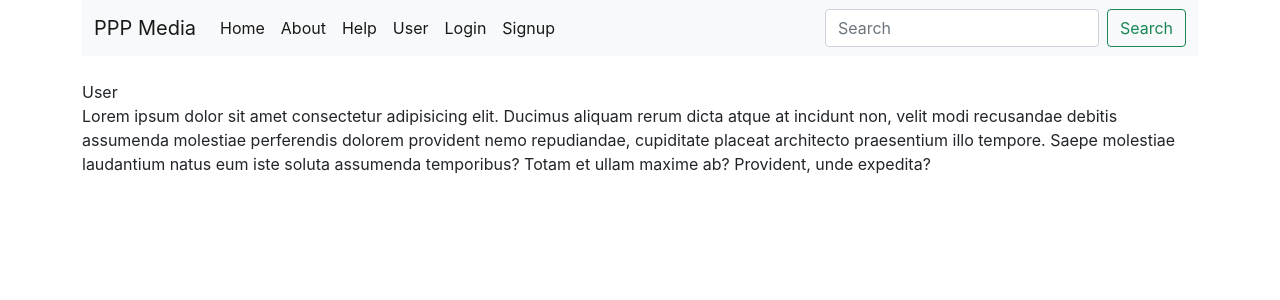
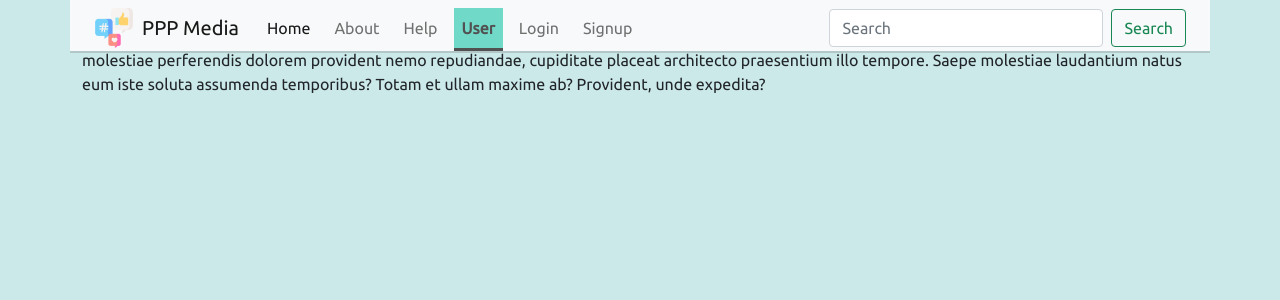
Before and after one commit to SanjayPaul4u/PPPMedia-client-PROJECT1, a React (Create React App) app: page /user in a window 1280 px wide. Shown: the top 300 px of the page. Built offline with nearby package versions, Linux system fonts and the light colour scheme.

Commit message:
4: Working on 404Error page and Navbar

```diff
--- a/src/App.js
+++ b/src/App.js
@@ -6,7 +6,10 @@ import Error404page from './components/Error404page';
 import Login from './components/Login';
 import Signup from './components/Signup';
 import User from './components/User';
+// import Footer from './components/Footer';
 import {BrowserRouter, Routes,Route} from 'react-router-dom'
+
+
 
 /*
 <Home/>
@@ -35,6 +38,7 @@ function App() {
             <Route exact path='/*' element={<Error404page/>}/>
 
         </Routes>
+        {/* <Footer/> */}
 
     </BrowserRouter>
     </>
--- a/src/components/Error404page.js
+++ b/src/components/Error404page.js
@@ -1,9 +1,31 @@
 import React from 'react'
+import '../styleFolder/ErrorPage.css'
+import ErrImg from './images/Error-404-image.png';
+import { Link } from 'react-router-dom';
+
 
 function Error404page() {
   return (
-    <div className='container'>Error404page
-    <p>Lorem ipsum dolor sit amet consectetur adipisicing elit. Ducimus aliquam rerum dicta atque at incidunt non, velit modi recusandae debitis assumenda molestiae perferendis dolorem provident nemo repudiandae, cupiditate placeat architecto praesentium illo tempore. Saepe molestiae laudantium natus eum iste soluta assumenda temporibus? Totam et ullam maxime ab? Provident, unde expedita?</p></div>
+    <div  className='container' id='err-container'>
+      {/* row div */}
+      <div id='err-div' className='row  d-flex justify-content-center'>
+
+          {/* first row */}
+          <div id="img-row" className='col-10 col-md-6 col-xl-6'>
+            <img id='err-img' src={ErrImg} alt="error" />
+          </div>
+
+          {/* second row */}
+          <div id="btn-row" className='col-4 col-md-6 col-xl-6 d-flex flex-column justify-content-center'>
+            <div style={{borderLeft:"0.5rem solid #8a9696", paddingLeft:"1rem"}}>
+              <h2>SORRY!</h2>
+              <p>The Page You are Looking for <br /> Was Not Found</p>
+              <Link to="/home" id='gobackBtn' className="btn btn-sm btn-success">&larr; Go Back</Link>
+            </div>
+          </div>
+
+      </div>
+    </div>
   )
 }
 
--- a/src/components/Navbar.js
+++ b/src/components/Navbar.js
@@ -1,37 +1,63 @@
-import React from 'react'
-import { Link } from 'react-router-dom';
+import React, { useEffect, useState } from 'react'
+import { Link, useLocation } from 'react-router-dom';
+import '../styleFolder/Navbar.css'
+import socialMediaImg from './images/social-media.png'
 
 
 function Navbar() {
+    const location = useLocation();
+    const [path, setPath] = useState(location.pathname)
 
+    useEffect(() => {
+        setPath(location.pathname);
+    }, [location])
+    console.log(path);
+
+const myStyle = {
+    color : "#515151",
+    fontWeight:"bold",
+    backgroundColor: "#3ecdb4b8",
+    borderBottom: "0.2rem solid #515151",
+    marginBottom:"-5rem"
+}
   return (
-    <div className='container mb-4'>
-        <nav className="navbar navbar-expand-lg navbar-light bg-light">
-            <div className="container-fluid">
-                <Link className="navbar-brand" to="/">PPP Media</Link>
+    <div >
+        <nav id='mainNavbar'  className="container navbar fixed-top navbar-expand-lg navbar-light bg-light">
+            <div className="container-fluid navbarContainer">
+            <   img id='nav-img' className='me-2' src={socialMediaImg} alt="error" />
+                <Link className="navbar-brand" to="/">
+                PPP Media
+                </Link>
                 <button className="navbar-toggler" type="button" data-bs-toggle="collapse" data-bs-target="#navbarSupportedContent" aria-controls="navbarSupportedContent" aria-expanded="false" aria-label="Toggle navigation">
                 <span className="navbar-toggler-icon"></span>
                 </button>
                 <div className="collapse navbar-collapse" id="navbarSupportedContent">
                 <ul className="navbar-nav me-auto mb-2 mb-lg-0">
                     <li className="nav-item">
-                    <Link className="nav-link active" aria-current="page" to="/home">Home</Link>
+
+                    <Link className="nav-link active mx-1" style={path==='/home'|| path==='/'?myStyle:{}}  aria-current="page" to="/home">Home</Link>
                     </li>
+
                     <li className="nav-item">
-                    <Link className="nav-link active" aria-current="page" to="/about">About</Link>
+                    <Link className="nav-link mx-1" style={path==="/about"?myStyle:{}} aria-current="page" to="/about">About</Link>
                     </li>
+
                     <li className="nav-item">
-                    <Link className="nav-link active" aria-current="page" to="/help">Help</Link>
+                    <Link className="nav-link mx-1" style={path==="/help"?myStyle:{}}  aria-current="page" to="/help">Help</Link>
                     </li>
+
                     <li className="nav-item">
-                    <Link className="nav-link active" aria-current="page" to="/user">User</Link>
+                    <Link className="nav-link mx-1" style={path==="/user"?myStyle:{}} aria-current="page" to="/user">User</Link>
                     </li>
+
                     <li className="nav-item">
-                    <Link className="nav-link active" aria-current="page" to="/login">Login</Link>
+                    <Link className="nav-link mx-1" style={path==="/login"?myStyle:{}} aria-current="page" to="/login">Login</Link>
                     </li>
+
                     <li className="nav-item">
-                    <Link className="nav-link active" aria-current="page" to="/signup">Signup</Link>
+                    <Link className="nav-link mx-1" style={path==="/signup"?myStyle:{}} aria-current="page" to="/signup">Signup</Link>
                     </li>
+
                 </ul>
                 <form className="d-flex">
                     <input className="form-control me-2" type="search" placeholder="Search" aria-label="Search"/>
--- /dev/null
+++ b/src/styleFolder/ErrorPage.css
@@ -0,0 +1,41 @@
+@import url('https://fonts.googleapis.com/css2?family=Ubuntu:wght@400&display=swap');
+*{
+    padding: 0;
+    margin: 0;
+    box-sizing: border-box;
+
+}
+body{
+    background-color: #b8e1e1b8;
+    font-family: 'Ubuntu', sans-serif;
+    /* background-color: #f4f2ee; */
+}
+
+#err-container {
+    font-family: 'Ubuntu', sans-serif;
+    height: 100vh;
+    width: 100%;
+    display: grid;
+    place-items: center;
+    /* background-color: red; */
+    padding-top: 3.5rem;
+}
+#err-div{
+    height:96%;
+    width: 100%;
+    background-color: white;
+    border: 0.01px solid #b2c8c8;
+    border-radius: 0.6rem;
+
+}
+#img-row{
+    padding: 5rem;
+}
+#btn-row{
+
+}
+
+#gobackBtn{
+    width: 10rem;
+
+}
--- /dev/null
+++ b/src/styleFolder/Navbar.css
@@ -0,0 +1,18 @@
+#navbar{
+    color: red;
+}
+.navbarContainer{
+    margin-bottom: -0.3rem;
+
+}
+#mainNavbar{
+    border-bottom: 0.15rem solid #b2c8c8;
+}
+.nav-link:hover{
+    background-color: #e4dcdc;
+    border-bottom: -0.2rem solid white;
+     ;
+}
+#nav-img{
+    height: 2.5rem;
+}
```
Also changed, not shown: src/components/Footer.js (added, +12 -0 lines), clientNOTE/NOTE.txt, src/components/images/Error-404-image.png (added), src/components/images/social-media.png (added).
